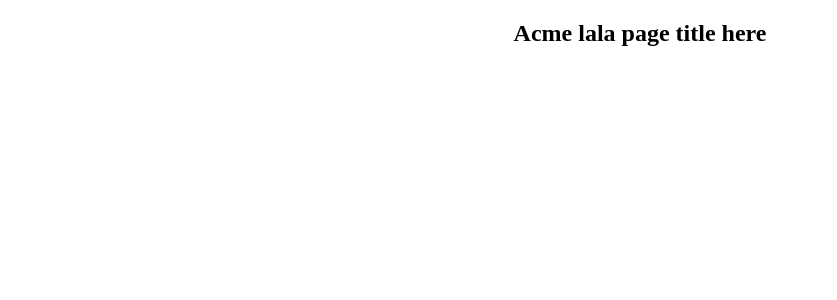
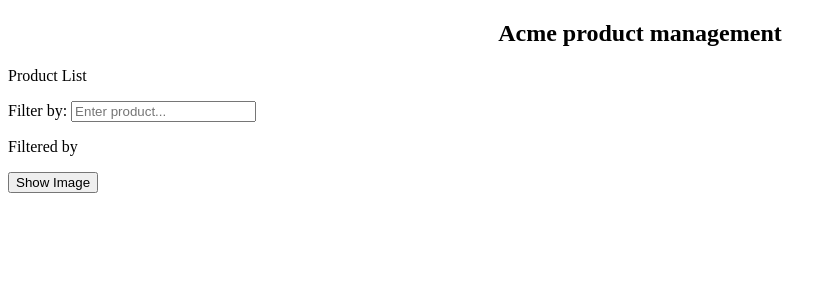
Before and after one commit to silviya-stoyanova/Acme-Product-Management, an Angular app: page / in a window 1280 px wide. Shown: the top 300 px of the page, without its empty margins (0-837 px from the left). Built offline with nearby package versions, Linux system fonts and the light colour scheme.

Commit message:
Include ProductListComponent in AppComponent

```diff
--- a/src/app/app.component.html
+++ b/src/app/app.component.html
@@ -1,3 +1,4 @@
 <section class="app">
-  <h1>{{ pageTitle }}</h1>
+  <h1 class="app__title">{{ pageTitle }}</h1>
+  <ng-products></ng-products>
 </section>
--- a/src/app/app.component.scss
+++ b/src/app/app.component.scss
@@ -1,3 +1,3 @@
-.app {
+.app__title {
   text-align: center;
 }
--- a/src/app/app.component.ts
+++ b/src/app/app.component.ts
@@ -7,5 +7,5 @@
 })
 
 export class AppComponent {
-  pageTitle: string = 'Acme lala page title here';
+  pageTitle: string = 'Acme product management';
 }
--- a/src/app/app.module.ts
+++ b/src/app/app.module.ts
@@ -2,11 +2,11 @@
 import { BrowserModule } from '@angular/platform-browser';
 
 import { AppComponent } from './app.component';
+import { ProductListComponent } from './products/product-list.component';
 
 @NgModule({
   imports: [BrowserModule],
-  declarations: [AppComponent],
+  declarations: [AppComponent, ProductListComponent],
   bootstrap: [AppComponent],
 })
-
 export class AppModule {}
--- a/src/app/products/product-list.component.ts
+++ b/src/app/products/product-list.component.ts
@@ -1,6 +1,7 @@
 import { Component } from '@angular/core';
 
 @Component({
+  selector: 'ng-products',
   templateUrl: './product-list.component.html',
   styleUrls: ['product-list.component.scss'],
 })
```
